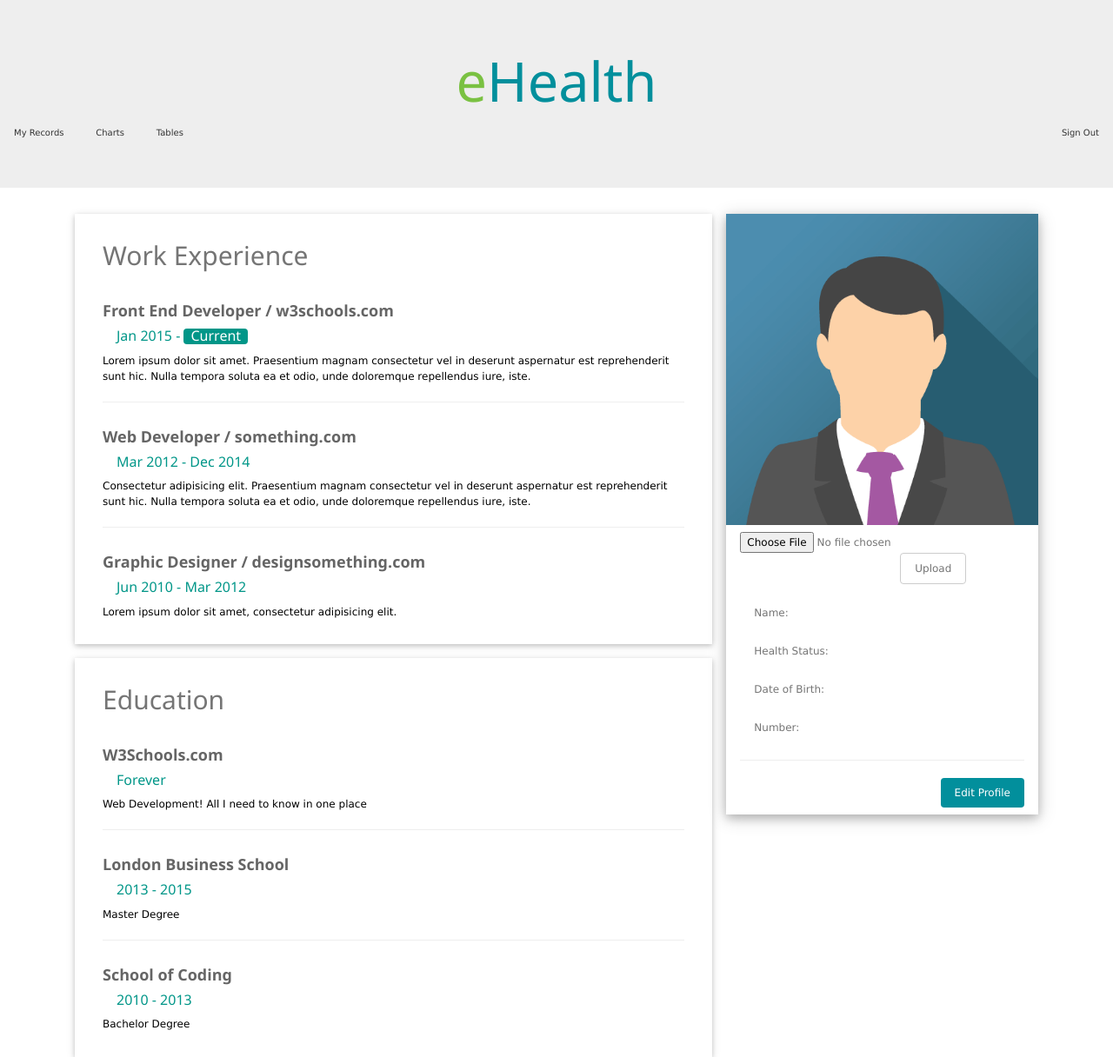
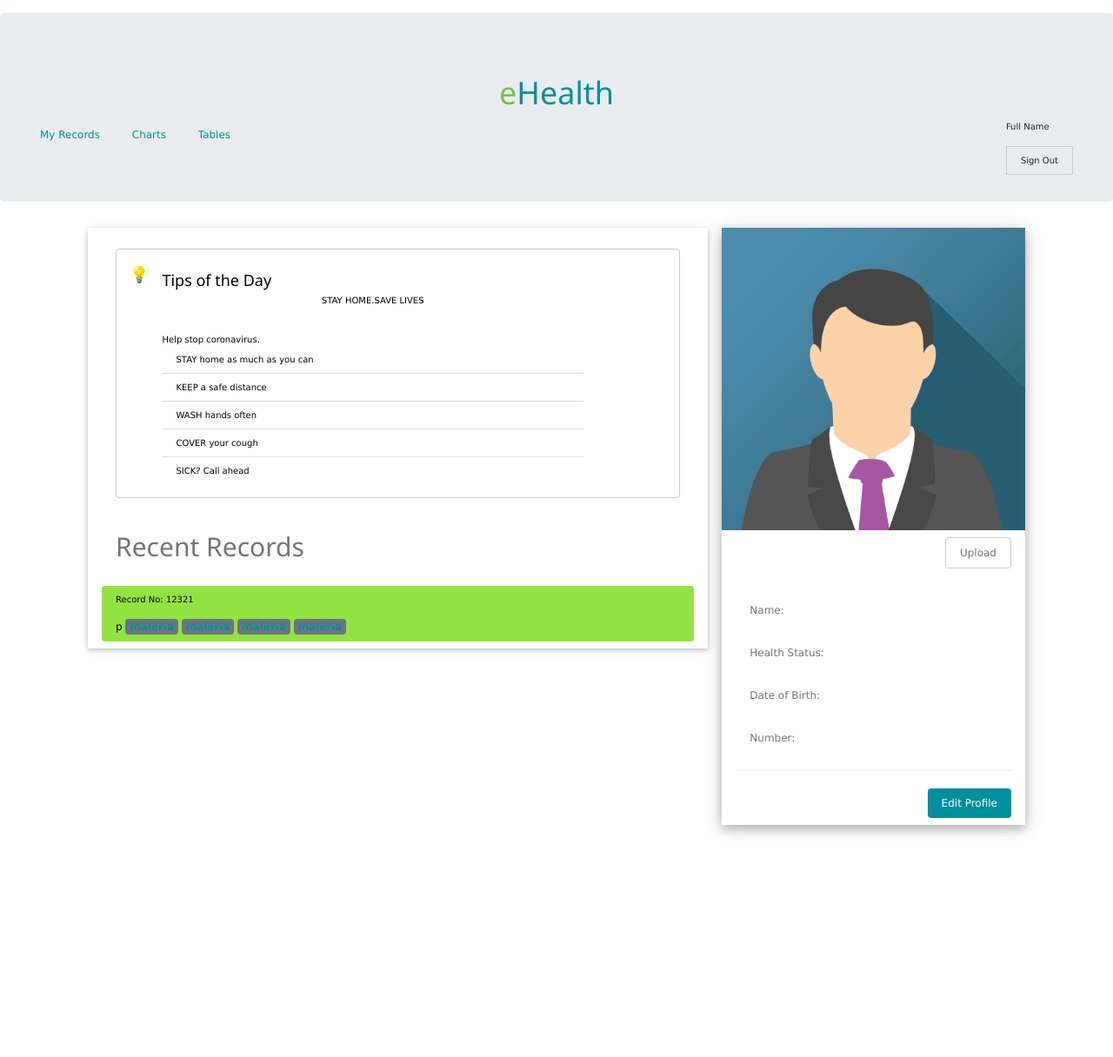
Before and after one commit to olamide142/quiz, a Django app: page /dashboard/ in a window 1280 px wide. Shown: the whole page at 87% size. After the commit the page ends 961 px from the top, so only its background shows below. Run offline with Django 3.2, Linux system fonts and the light colour scheme; some libraries are stand-ins or nearby versions.

Commit message:
modified:   app/templates/app/index.html 	new file:   app/templates/app/nav.html 	new file:   app/templates/app/tips.html

```diff
--- a/app/templates/app/index.html
+++ b/app/templates/app/index.html
@@ -8,19 +8,14 @@
     <!-- <script src="{% static 'app/js/jquery.min.js' %}"></script> -->
     <script src="{% static 'app/js/dashboard.js' %}"></script>
     <script src="{% static 'app/js/bootstrap.min.js' %}"></script>
-    <link href="{% static 'app/css/bootstrap.min.css'%}" rel="stylesheet" id="bootstrap-css">
+    <link rel="stylesheet" href="https://stackpath.bootstrapcdn.com/bootstrap/4.1.3/css/bootstrap.min.css" integrity="sha384-MCw98/SFnGE8fJT3GXwEOngsV7Zt27NXFoaoApmYm81iuXoPkFOJwJ8ERdknLPMO" crossorigin="anonymous">
+
     <link href="{% static 'app/css/w3.css'%}" rel="stylesheet" id="bootstrap-css">
 </head>
 <body>
 
 
-    <div class="jumbotron mt-3">
-        <h1 class="w3-center" style="color: #028F9C;"><span style="color: #7AC142;">e</span>Health</h1>
-        <a class="w3-center w3-button w3-tiny" href="">My Records</a>
-        <a class="w3-center w3-button w3-tiny" href="">Charts</a>
-        <a class="w3-center w3-button w3-tiny" href="">Tables</a>
-        <a class="w3-center w3-button w3-tiny w3-right" href="{% url 'logout' %}">Sign Out</a>
-      </div>
+    {% include 'app/nav.html' %}
 
 <!-- Page Container -->
     <div class="container w3-small">
@@ -31,47 +26,21 @@
         <!-- Left Column -->
         <div class="w3-twothird">
 
-            <div class="w3-container w3-card w3-white w3-margin-bottom">
-            <h2 class="w3-text-grey w3-padding-16"><i class="fa fa-suitcase fa-fw w3-margin-right w3-xxlarge w3-text-teal"></i>Work Experience</h2>
-            <div class="w3-container">
-                <h5 class="w3-opacity"><b>Front End Developer / w3schools.com</b></h5>
-                <h6 class="w3-text-teal"><i class="fa fa-calendar fa-fw w3-margin-right"></i>Jan 2015 - <span class="w3-tag w3-teal w3-round">Current</span></h6>
-                <p>Lorem ipsum dolor sit amet. Praesentium magnam consectetur vel in deserunt aspernatur est reprehenderit sunt hic. Nulla tempora soluta ea et odio, unde doloremque repellendus iure, iste.</p>
-                <hr>
-            </div>
-            <div class="w3-container">
-                <h5 class="w3-opacity"><b>Web Developer / something.com</b></h5>
-                <h6 class="w3-text-teal"><i class="fa fa-calendar fa-fw w3-margin-right"></i>Mar 2012 - Dec 2014</h6>
-                <p>Consectetur adipisicing elit. Praesentium magnam consectetur vel in deserunt aspernatur est reprehenderit sunt hic. Nulla tempora soluta ea et odio, unde doloremque repellendus iure, iste.</p>
-                <hr>
-            </div>
-            <div class="w3-container">
-                <h5 class="w3-opacity"><b>Graphic Designer / designsomething.com</b></h5>
-                <h6 class="w3-text-teal"><i class="fa fa-calendar fa-fw w3-margin-right"></i>Jun 2010 - Mar 2012</h6>
-                <p>Lorem ipsum dolor sit amet, consectetur adipisicing elit. </p><br>
-            </div>
+            <div class="w3-container w3-card w3-padding w3-white w3-margin-bottom">
+                {% include 'app/tips.html' %}
+                <h2 class="w3-text-grey w3-padding-16"><i class="fa fa-suitcase fa-fw w3-margin-right w3-xxlarge w3-text-teal"></i>Recent Records</h2>
+                <div class="container w3-padding w3-round" style="background-color: #93E442;">
+                    <p class="w3-tiny">Record No: 12321</p>
+                    p
+
+
+                    <span class="badge badge-secondary w3-small" style="color: #028F9C">maleria</span>
+                    <span class="badge badge-secondary w3-small" style="color: #028F9C">maleria</span>
+                    <span class="badge badge-secondary w3-small" style="color: #028F9C">maleria</span>
+                    <span class="badge badge-secondary w3-small" style="color: #028F9C">maleria</span>
+                </div>
             </div>
 
-            <div class="w3-container w3-card w3-white">
-            <h2 class="w3-text-grey w3-padding-16"><i class="fa fa-certificate fa-fw w3-margin-right w3-xxlarge w3-text-teal"></i>Education</h2>
-            <div class="w3-container">
-                <h5 class="w3-opacity"><b>W3Schools.com</b></h5>
-                <h6 class="w3-text-teal"><i class="fa fa-calendar fa-fw w3-margin-right"></i>Forever</h6>
-                <p>Web Development! All I need to know in one place</p>
-                <hr>
-            </div>
-            <div class="w3-container">
-                <h5 class="w3-opacity"><b>London Business School</b></h5>
-                <h6 class="w3-text-teal"><i class="fa fa-calendar fa-fw w3-margin-right"></i>2013 - 2015</h6>
-                <p>Master Degree</p>
-                <hr>
-            </div>
-            <div class="w3-container">
-                <h5 class="w3-opacity"><b>School of Coding</b></h5>
-                <h6 class="w3-text-teal"><i class="fa fa-calendar fa-fw w3-margin-right"></i>2010 - 2013</h6>
-                <p>Bachelor Degree</p><br>
-            </div>
-            </div>
 
         <!-- End Right Column -->
         </div>
--- /dev/null
+++ b/app/templates/app/nav.html
@@ -0,0 +1,10 @@
+<div class="jumbotron mt-3">
+  <h1 class="w3-center" style="color: #028F9C;"><span style="color: #7AC142;">e</span>Health</h1>
+  <a class="w3-center w3-button w3-small w3-round w3-text-teal" href="">My Records</a>
+  <a class="w3-center w3-button w3-small w3-round w3-text-teal" href="">Charts</a>
+  <a class="w3-center w3-button w3-small w3-round w3-text-teal" href="">Tables</a>
+  <div class="w3-container w3-right">
+      <p class="w3-tiny w3-hide-small">Full Name</p>
+      <a class="w3-center w3-button w3-tiny w3-border" href="{% url 'logout' %}">Sign Out</a>
+    </div>
+</div>
--- /dev/null
+++ b/app/templates/app/tips.html
@@ -0,0 +1,16 @@
+<div class="d-flex position-relative w3-tiny w3-margin w3-round overflow-hidden p-3 w3-border">
+       <span class="w3-large">💡</span>
+        <div class="col-10 f6 lh-condensed">
+          <h5 class="mb-1 pr-3">Tips of the Day</h5>
+          <p class="w3-center">STAY HOME.SAVE LIVES</p><br>
+          <span >Help stop coronavirus.</span>
+          <ul class="w3-tiny w3-ul">
+              <li>STAY home as much as you can </li>
+              <li>KEEP a safe distance</li>
+              <li>WASH hands often</li>
+              <li>COVER your cough</li>
+              <li>SICK? Call ahead</li>
+          </ul>
+          </span>
+        </div>
+</div>
```
